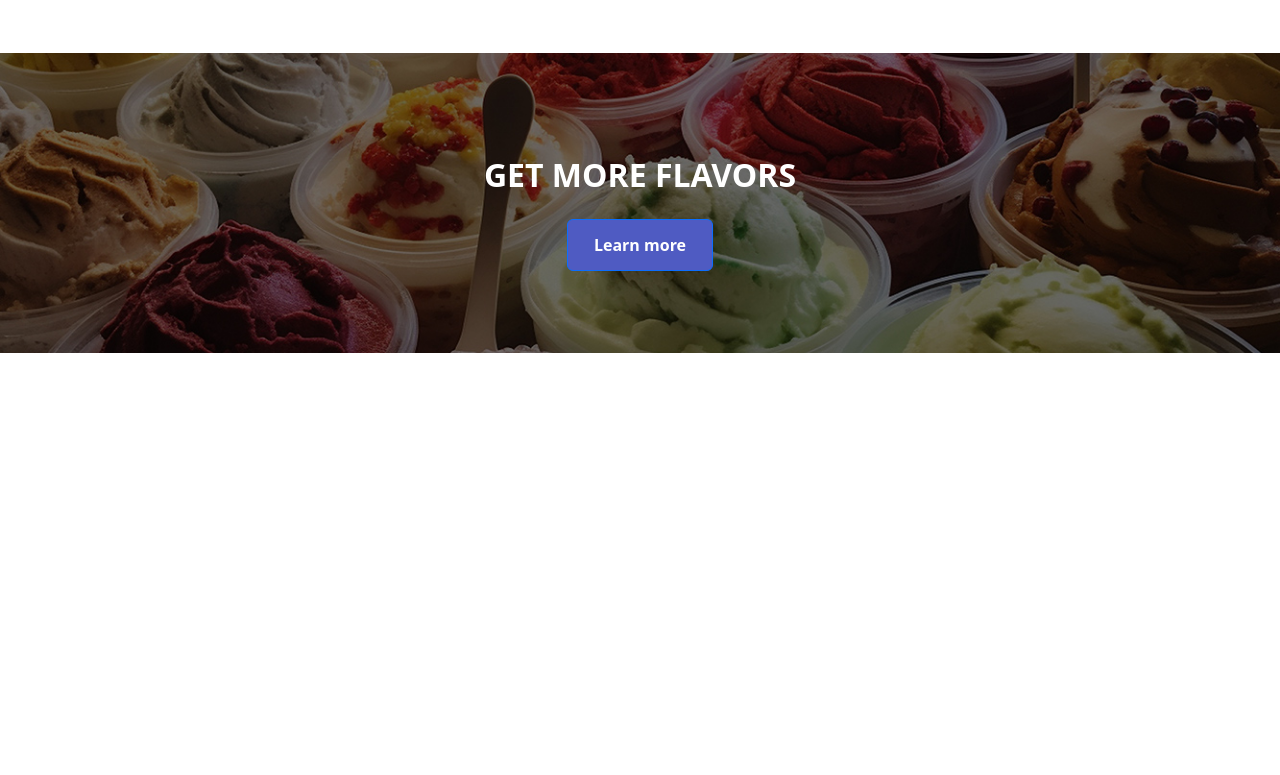
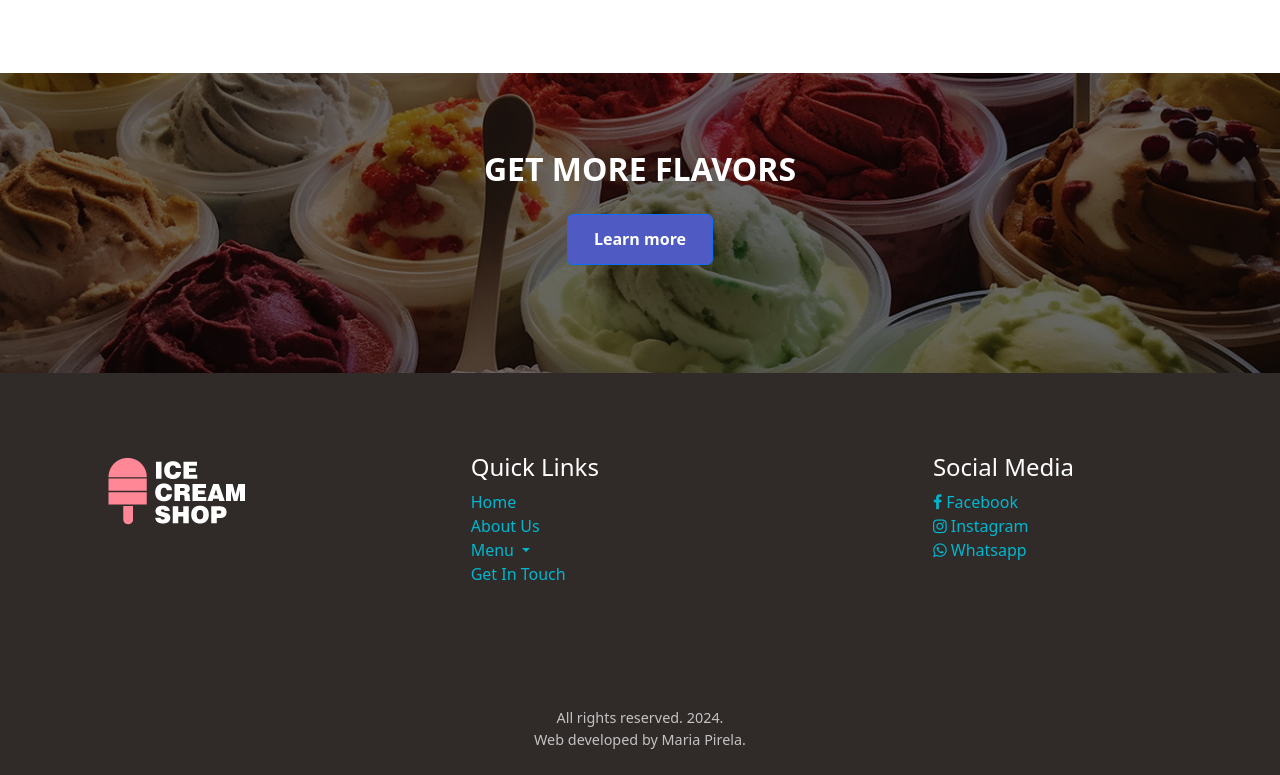
Before and after one commit to spica260/Business-Website, a plain HTML site: page index.html in a window 1280 px wide. Shown: the part 1219-1994 px from the top of the page. Before the commit the page ends 1572 px from the top, so only its background shows below. Drawn offline with nearby package versions, Linux system fonts and the light colour scheme.

Commit message:
Footer
Added footer.
footer top with useful links, footer bottom with credits.
Added a new white version of the logo.

```diff
--- a/css/style.css
+++ b/css/style.css
@@ -19,6 +19,9 @@ Nav bar edits
 }
 .dropdown-item:hover {
     color: #FF8796;
+}
+ul {
+    list-style-type: none;
 }
 
 /*
@@ -51,7 +54,7 @@ Containers edits
 
 */
 .container {
-    margin: 80px auto 30px;
+    margin: 80px auto 50px;
     padding: 10px 10%;
 }
 .sec-2-img img {
@@ -73,7 +76,7 @@ Containers edits
 .section-3 {
     width: auto;
     height: 300px;
-    padding: 8% 0;
+    padding: 6% 0;
     background-image: url("../images/section-3.jpg");
     background-size: cover;
     background-position: center;
@@ -92,3 +95,32 @@ Containers edits
 .section-3 .btn:hover {
     background-color: #FF8796;
 }
+/*
+
+Footer edits
+
+*/
+.footer-container, .footer-bottom {
+    color: #fff;
+    background-color: #302A28;
+}
+.f-nav .nav-item, .f-nav .nav-link {
+    color: #01B7CF;
+    text-decoration: none;
+}
+.f-nav .nav-item:hover, .f-nav .nav-link:hover {
+    color: #FF8796;
+    text-decoration: underline;
+}
+.top-footer {
+    padding: 80px 0;
+}
+.footer-bottom {
+    padding: 25px 0;
+    text-align: center;
+}
+.footer-bottom p {
+    color: #c3c3c3;
+    font-size: .9rem;
+    margin: 0;
+}
--- a/index.html
+++ b/index.html
@@ -134,7 +134,68 @@
     </div>
   </section><!--  ↑ section 3 end ↑ -->
 </body>
-<footer>
+
+<footer id="footer" class="footer-container">
+	<div class="top-footer">
+		<div class="container-fluid">
+		  <div class="row justify-content-around">
+        <div class="col-lg-2 text-center">
+          <img src="./images/ice-cream-shop-logo-white.png" alt="Ice cream shop logo">
+        </div><!--  ↑  footer logo end ↑ -->
+
+        <div class="col-lg-3 f-nav">
+          <ul>
+            <li>
+              <h4>Quick Links</h4>
+            </li>
+
+            <li>
+              <a class="nav-item" href="#">Home</a>
+            </li>
+
+            <li>
+              <a class="nav-item" href="#">About Us</a>
+            </li>
+
+            <li class="nav-item dropdown">
+              <a class="nav-link dropdown-toggle" href="#" role="button" data-bs-toggle="dropdown" aria-expanded="false">
+                Menu
+              </a>
+              <ul class="dropdown-menu">
+                <li><a class="dropdown-item" href="#">Best Seller</a></li>
+              </ul>
+            </li>
+
+            <li>
+              <a class="nav-item" href="#">Get In Touch</a>
+            </li>
+          </ul>
+        </div><!--  ↑  f-nav end ↑  -->
+
+        <div class="col-lg-3 f-nav">
+          <ul>
+          <li>
+            <h4>Social Media</h4>
+          </li>
+          <li>
+            <a class="nav-item" href="#"><i class="fa fa-facebook" aria-hidden="true"></i>  Facebook</a>
+          </li>
+          <li>
+            <a class="nav-item" href="#"><i class="fa fa-instagram" aria-hidden="true"></i>  Instagram</a>
+          </li>
+          <li>
+            <a class="nav-item" href="#"><i class="fa fa-whatsapp" aria-hidden="true"></i>  Whatsapp</a>
+          </li>
+          </ul>
+        </div><!--  ↑  social media btn  end ↑ -->
+		  </div><!--  ↑ row end ↑ -->
+		</div><!--  ↑ container end ↑ -->
+  </div><!--  ↑ top footer end ↑ -->
+
+	  <div class="footer-bottom">
+		  <p>All rights reserved. 2024.</p>
+		  <p>Web developed by Maria Pirela.</p>
+	  </div><!--  ↑ footer bottom end ↑ -->
 </footer>
 
 <!--  ↓↓↓ Bootstrap Scripts ↓↓↓  -->
```
Also changed, not shown: images/ice-cream-shop-logo-white.png (added).
